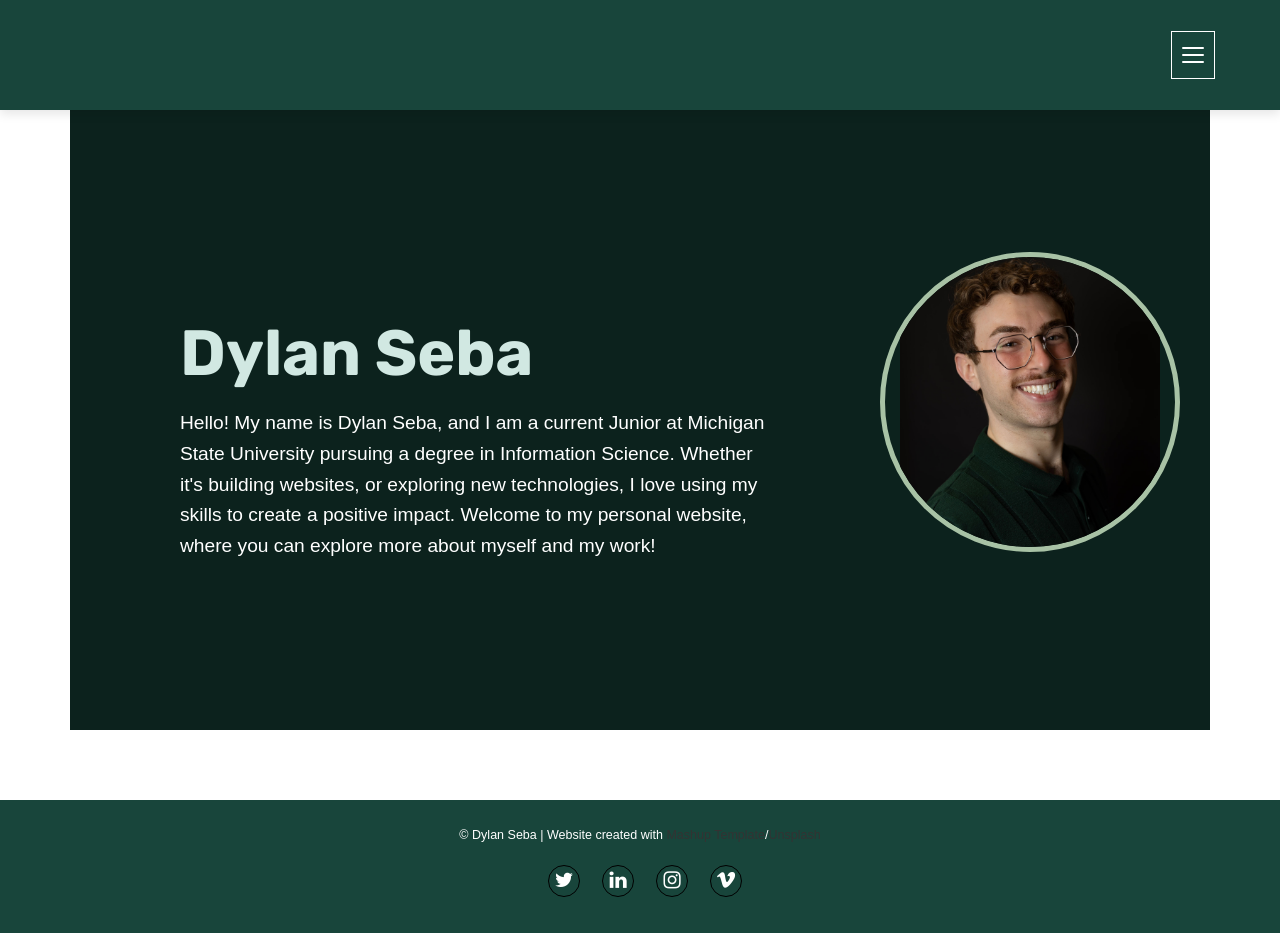
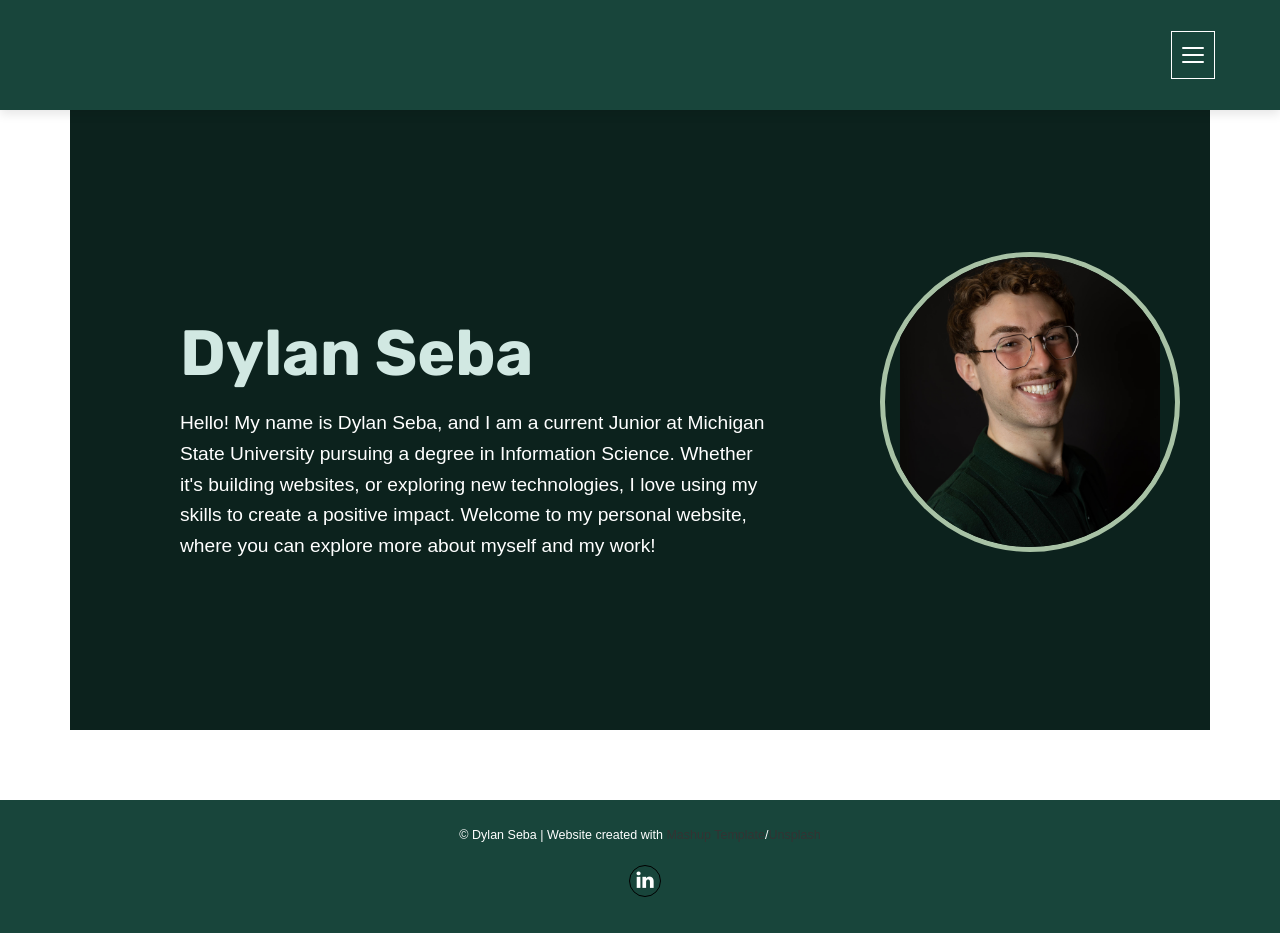
Before and after one commit to Sebadylan/sebadylan.github.io4, a plain HTML site: page index.html in a window 1280 px wide. Drawn offline with Linux system fonts and the light colour scheme.

Commit message:
Update index.html

```diff
--- a/index.html
+++ b/index.html
@@ -283,17 +283,8 @@
     <div class="footer-container">
         <p><small>© Dylan Seba | Website created with <a href="http://www.mashup-template.com/" title="Create website with free html template">Mashup Template</a>/<a href="https://www.unsplash.com/" title="Beautiful Free Images">Unsplash</a></small></p>
         <p class="footer-share-icons">
-            <a href="https://www.twitter.com" class="fa-icon" title="Twitter">
-                <i class="fa fa-twitter" aria-hidden="true"></i>
-            </a>
-            <a href="https://www.linkedin.com" class="fa-icon" title="LinkedIn">
+            <a href="https://www.linkedin.com/in/dylan-seba-92a0b41a8/" class="fa-icon" title="LinkedIn">
                 <i class="fa fa-linkedin" aria-hidden="true"></i>
-            </a>
-            <a href="https://www.instagram.com" class="fa-icon" title="Instagram">
-                <i class="fa fa-instagram" aria-hidden="true"></i>
-            </a>
-            <a href="https://www.vimeo.com" class="fa-icon" title="Vimeo">
-                <i class="fa fa-vimeo" aria-hidden="true"></i>
             </a>
         </p>
     </div>
```
